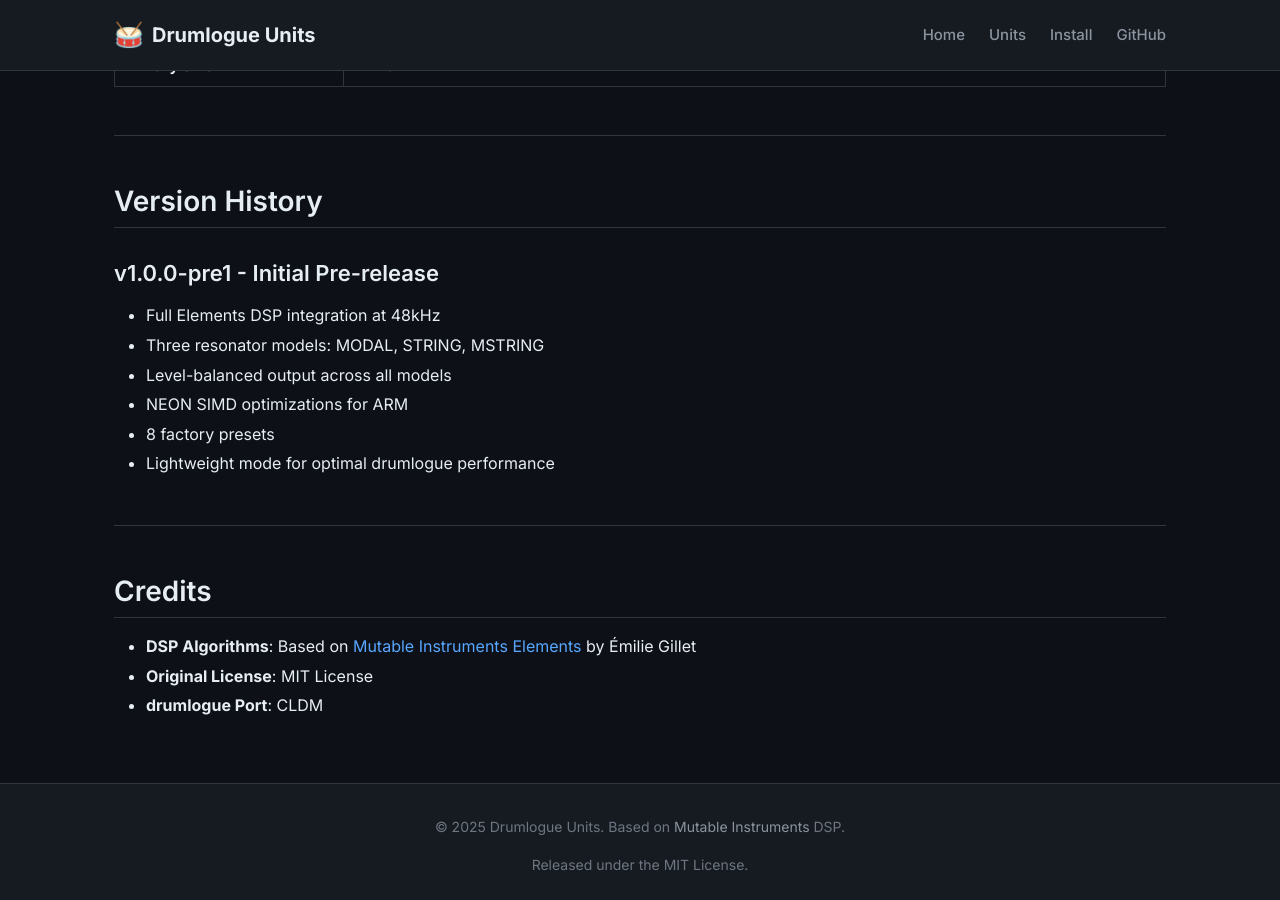
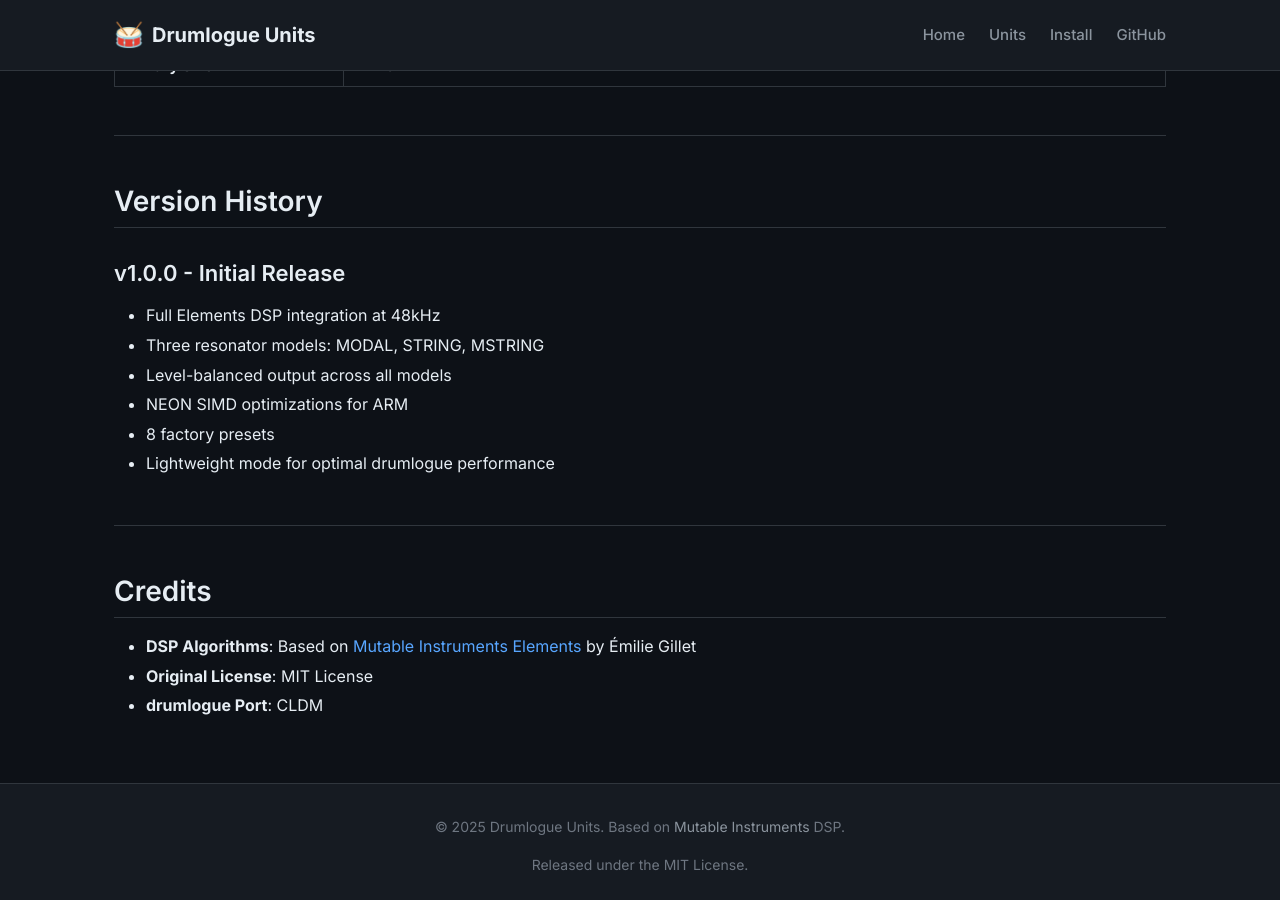
Before and after one commit to cldmnky/drumlogue-units, a Jekyll site: the page built from docs/units/elementish-synth.md, in a window 1280 px wide and 900 px high, scrolled down 7278 px. Built offline with Jekyll 4.4.1, drawn with Linux system fonts in a browser that asks for light colours.

Commit message:
Update elementish-synth docs for v1.0.0 release

```diff
--- a/docs/units/elementish-synth.md
+++ b/docs/units/elementish-synth.md
@@ -230,7 +230,7 @@
 
 ## Version History
 
-### v1.0.0-pre1 - Initial Pre-release
+### v1.0.0 - Initial Release
 
 - Full Elements DSP integration at 48kHz
 - Three resonator models: MODAL, STRING, MSTRING
```
